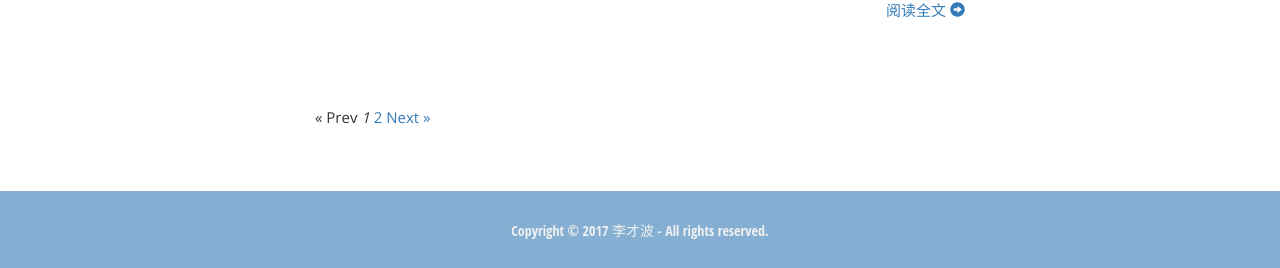
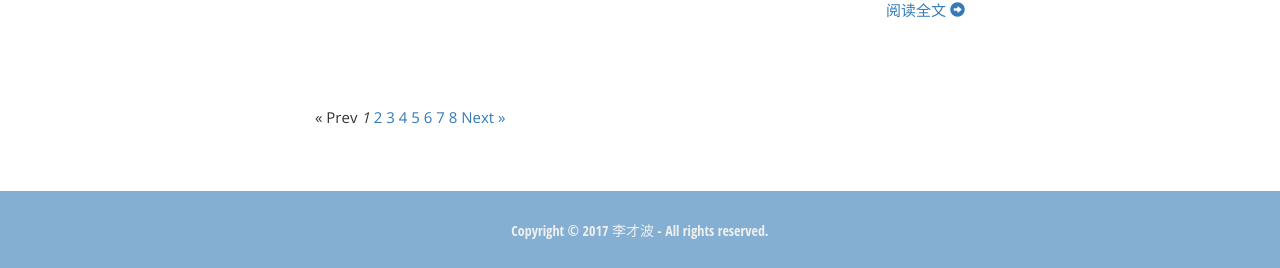
Before and after one commit to lcbbcl/licaibo.github.io, a Jekyll site: the page built from index.html, in a window 1280 px wide and 900 px high, scrolled down 2283 px. Shown: the part 629-897 px from the top of the window. Built offline with Jekyll 4.4.1, drawn with Linux system fonts in a browser that asks for light colours; the list of posts is cut into pages by our own code.

Commit message:
增加分页配置

```diff
--- a/_config.yml
+++ b/_config.yml
@@ -30,5 +30,5 @@ kramdown:
     coderay_bold_every: 10
     coderay_css: style
 
-paginate: 5
+paginate: 1
 paginate_path: page:num
```
